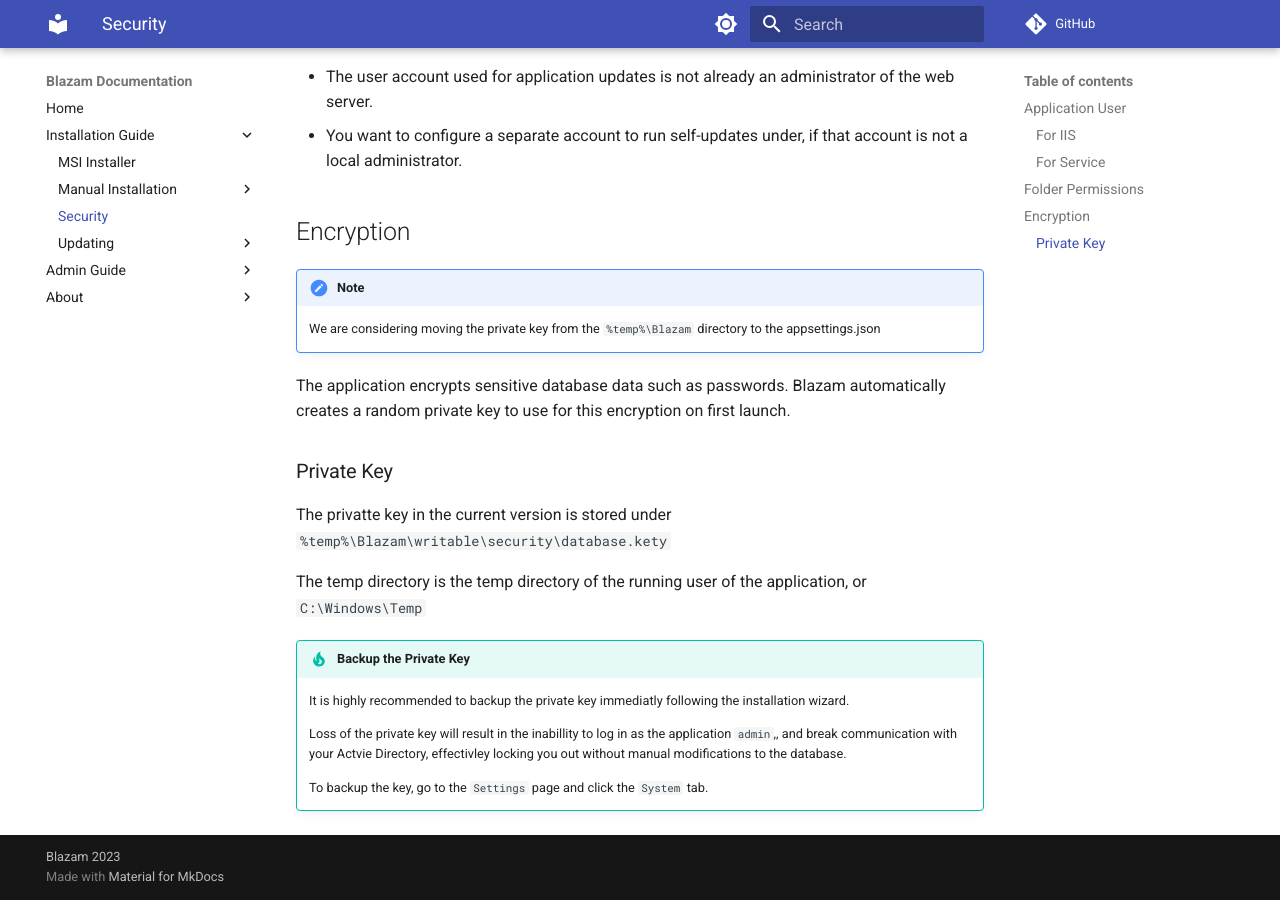
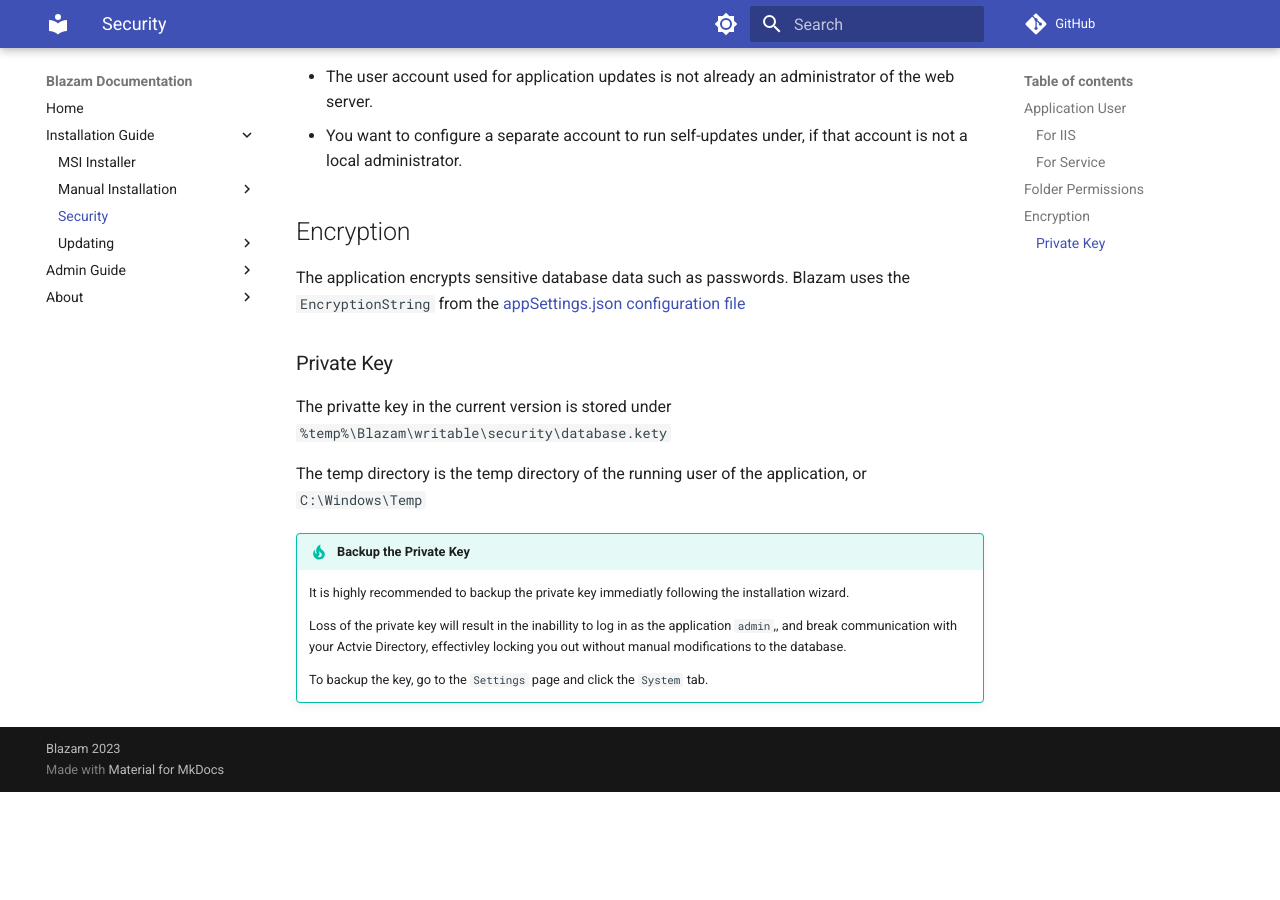
Before and after one commit to Blazam-App/docs.blazam.org, an MkDocs documentation site: the page built from docsource/install/security.md, in a window 1280 px wide and 900 px high, scrolled down 1139 px. Built offline with MkDocs 1.6.1 and Material for MkDocs 9.7.7, drawn with Linux system fonts in a browser that asks for light colours; comment, search, counter and statistics services are not loaded; after the commit the page ends 1931 px from its top, so only the background shows below that.

Commit message:
Update Docs with new encryption key sourcee

```diff
--- a/docsource/install/security.md
+++ b/docsource/install/security.md
@@ -38,12 +38,8 @@
 
 ## Encryption
 
-!!! note
-
-    We are considering moving the private key from the `%temp%\Blazam` directory to the appsettings.json
-
-The application encrypts sensitive database data such as passwords. Blazam automatically creates a random
-private key to use for this encryption on first launch.
+The application encrypts sensitive database data such as passwords. Blazam uses the `EncryptionString` from the
+[appSettings.json configuration file](config.md)
 
 ### Private Key
 The privatte key in the current version is stored under `%temp%\Blazam\writable\security\database.kety`
--- a/mkdocs.yml
+++ b/mkdocs.yml
@@ -59,8 +59,9 @@
           - 'Auto Updates': 'update/auto.md'
     - Admin Guide:
       - Introduction: 'adminguide.md'
+      - First Run: 'admin/initialSetup.md'
       - Permissions:
-        - 'Abstract': 'permissions/abstract.md'
+        - 'Abstract': 'admin/permissions/abstract.md'
     - About:
         - 'License': 'license.md'
         - 'Privacy': 'privacy.md'
```
Also changed, not shown: docsource/index.md (+5 -1 lines), docsource/update/auto.md (+1 -1 lines), docsource/update/manual.md (+1 -1 lines), docsource/update/self.md (+1 -1 lines), docsource/admin/initialSetup.md (renamed from docsource/setup/initial.md), docsource/admin/permissions/abstract.md (renamed from docsource/permissions/abstract.md).
